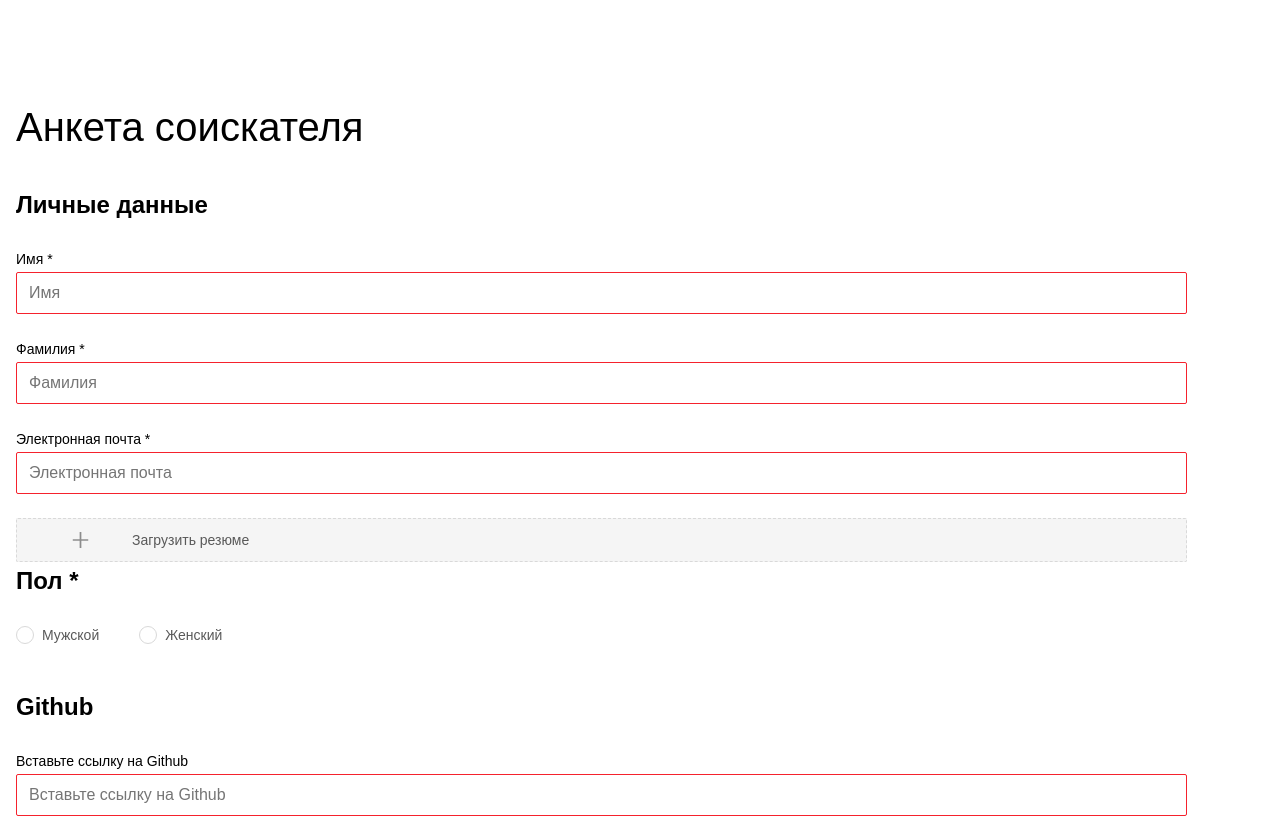
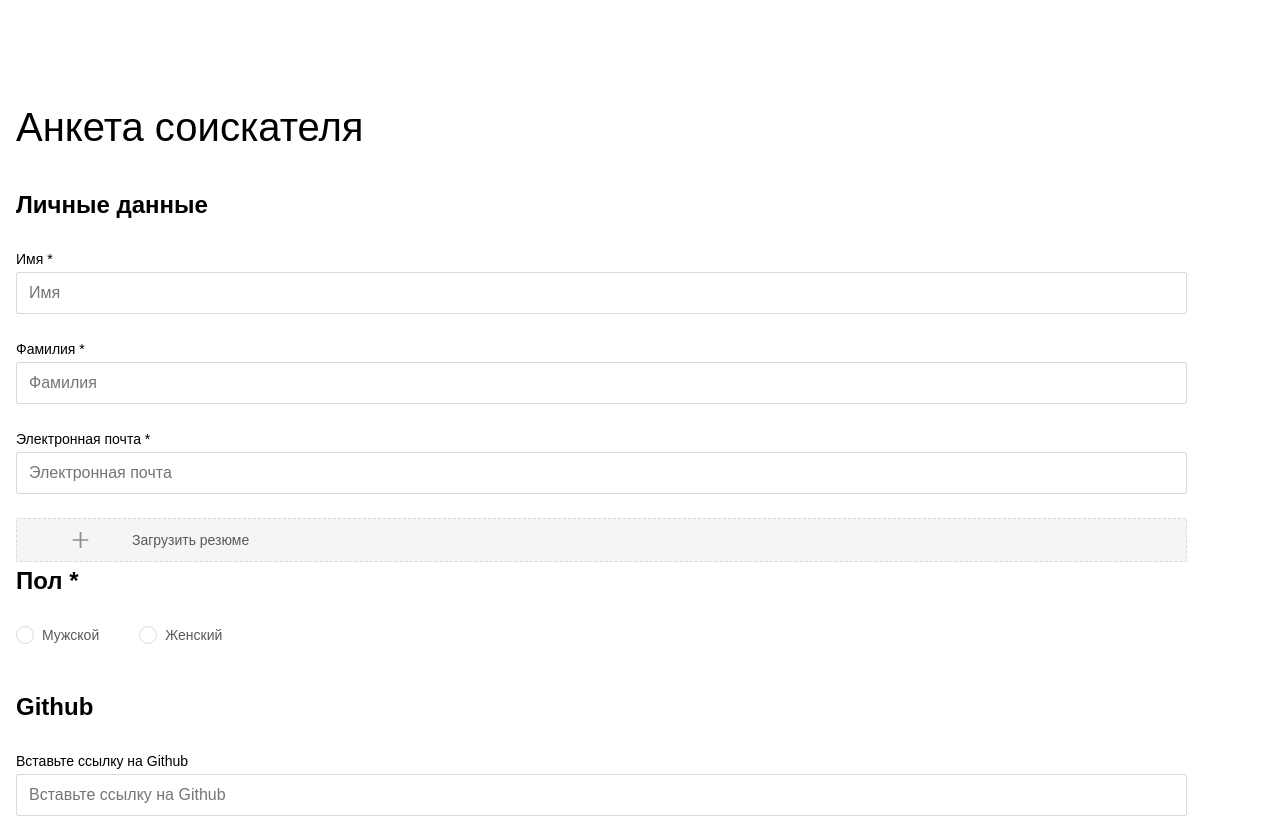
Before and after one commit to vitalic-web/applicant-form, a React (Create React App) app: page / in a window 1280 px wide. Shown: the top 818 px of the page. Built offline with nearby package versions, Linux system fonts and the light colour scheme.

Commit message:
Добавлена валидация инпутов

```diff
--- a/src/features/personalDataField/PersonalDataField.js
+++ b/src/features/personalDataField/PersonalDataField.js
@@ -32,7 +32,7 @@ function PersonalDataField({ name, id, type, github }) {
     }
   };
 
-  const regExpForInput = getRegExpForInput(id);
+  const isValidationError = !personalDataField[`${id}Validity`];
 
   return (
     <div className="PersonalDataField">
@@ -40,15 +40,15 @@ function PersonalDataField({ name, id, type, github }) {
       <input
         onChange={getInputData}
         value={personalDataField[id]}
-        className="PersonalDataField__input PersonalDataField__input_error"
+        className={`PersonalDataField__input ${isValidationError ? 'PersonalDataField__input_error' : ''}`}
         type={type}
         id={id}
         name={id}
         placeholder={name}
         autoComplete="off"
-        pattern={regExpForInput}
+        pattern={getRegExpForInput(id)}
       />
-      <span className="PersonalDataField__error-message">{!personalDataField[`${id}Validity`] ? validationErrorMessages[id] : ""}</span>
+      <span className="PersonalDataField__error-message">{isValidationError ? validationErrorMessages[id] : ''}</span>
     </div>
   )
 };
```
